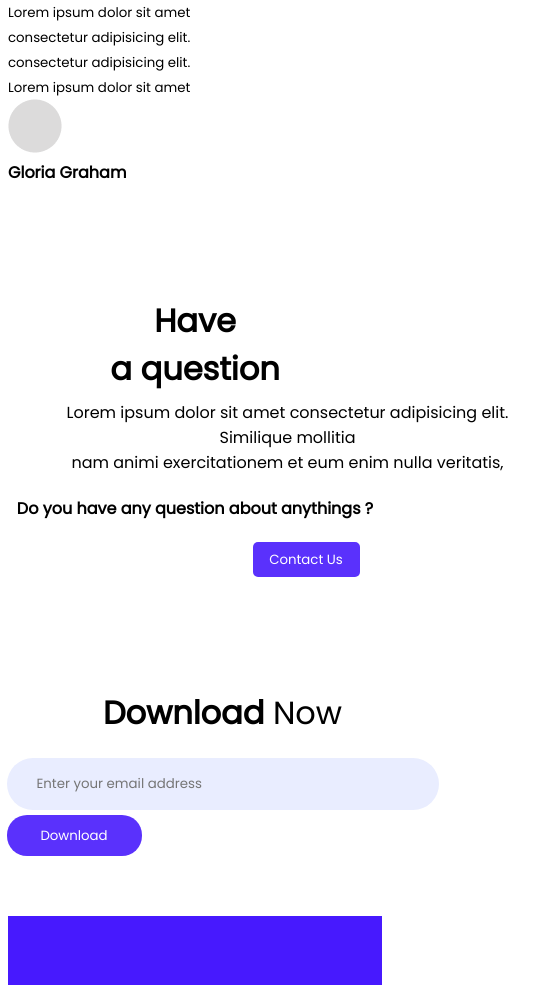
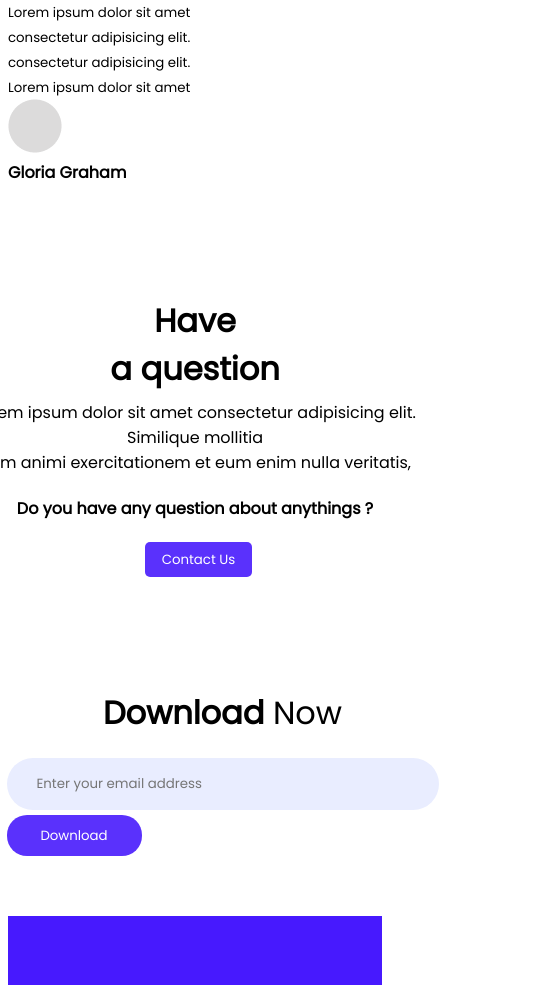
Before and after one commit to arzamansoori/Project9-DeveloperLandingPage, a plain HTML site: page index.html in a window 390 px wide. Shown: the part 3195-4180 px from the top of the page, 538 px wide, since content can reach past the window. Drawn offline with Linux system fonts and the light colour scheme.

Commit message:
responsive

```diff
--- a/style.css
+++ b/style.css
@@ -337,7 +337,7 @@
 @media only screen and (max-width: 1094px){
   .faq-section {
     display: flex;
-    justify-content: space-between;
+    /* justify-content: space-between; */
     flex-direction: column;
     flex-wrap: nowrap;
     align-items: center;
@@ -356,7 +356,7 @@
     margin-top: 7px;
     text-align: center;
     width: 500px;
-    margin-left: 185px;
+    /* margin-left: 185px; */
   }
   .faq-content button {
     width: 107px;
@@ -365,7 +365,7 @@
     border: 1px;
     color: white;
     border-radius: 5px;
-    margin-left: 400px;
+    margin-left: 200px;
   }
   .faq-content h4{
     text-align: center;
```
